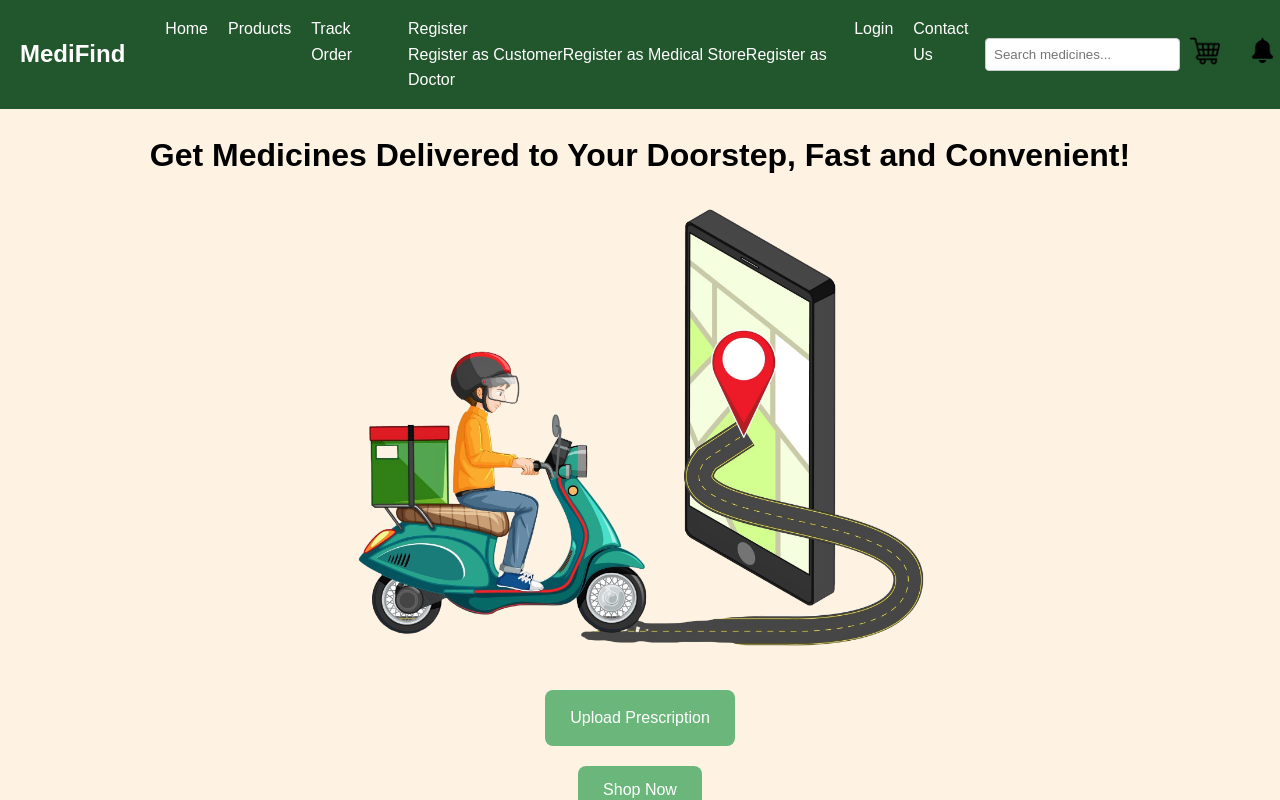
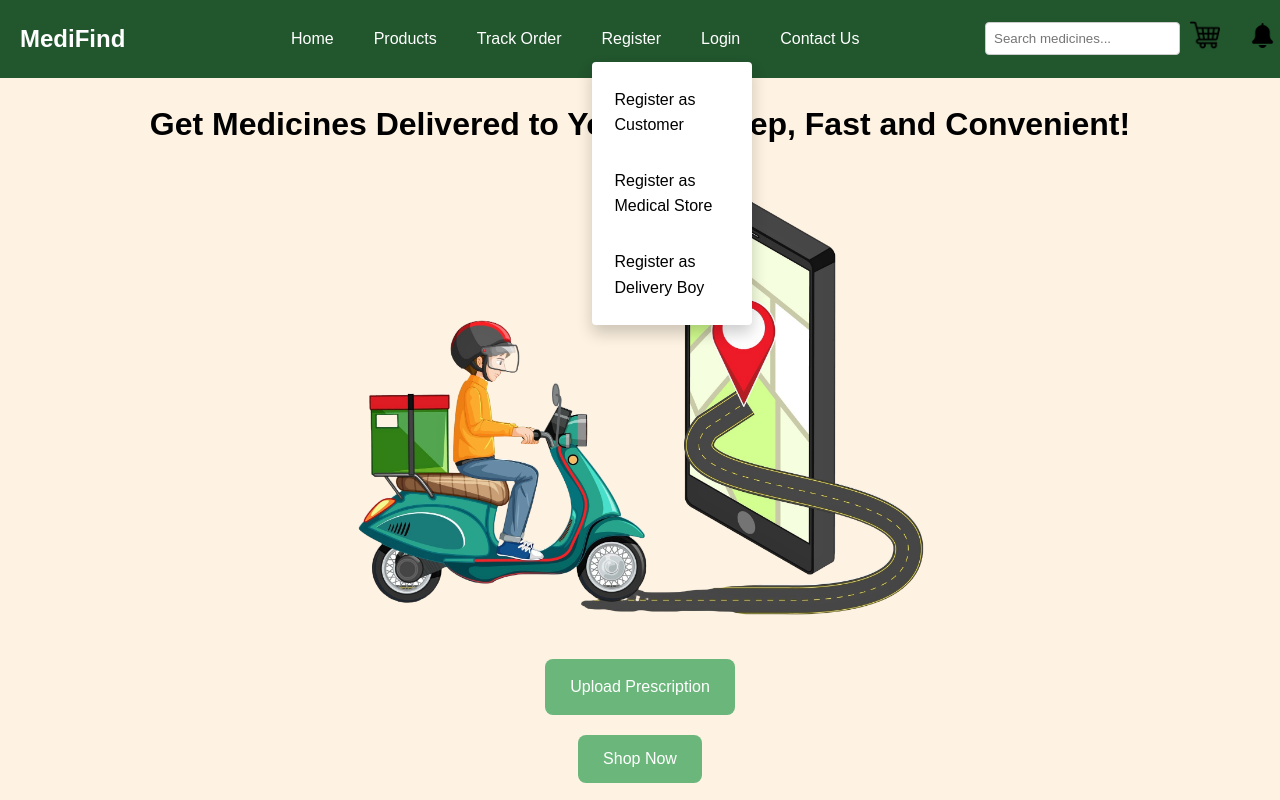
Before and after one commit to Rachanashivarkar/medifind, a React (Create React App) app: page / in a window 1280 px wide. Both pictures are taken after a click on the link "Register". Shown: the top 800 px of the page. Built offline with nearby package versions, Linux system fonts and the light colour scheme.

Commit message:
Registeration-dropdown list added

```diff
--- a/src/App.js
+++ b/src/App.js
@@ -2,6 +2,7 @@ import React, { useState } from 'react';
 import "./App.css";
 import bike from "./images/hero img 2.png";
 import Navbar from "./navbar";
+import Footer from './Footer';
 
 function App() {
     const [uploadStatus, setUploadStatus] = useState('');
@@ -48,6 +49,7 @@ function App() {
                     </button>
                 </div>
             </div>
+            <Footer/>
         </div>
     );
 }
--- a/src/navbar.css
+++ b/src/navbar.css
@@ -69,3 +69,85 @@ nav {
     transform: scale(1.1);
     opacity: 0.8;
   }
+
+  /* Register link */
+a {
+    text-decoration: none;
+    color: #fff;
+    font-size: 1em;
+    padding: 10px;
+    display: inline-block;
+    cursor: pointer;
+  }
+
+  a:hover {
+    color: #f1f1f1;
+  }
+
+  /* Dropdown container */
+  .dropdown-menu {
+    display: none;
+    position: absolute;
+    background-color: #fff; /* Light background */
+    border-radius: 4px;
+    box-shadow: 0px 8px 16px rgba(0, 0, 0, 0.2);
+    min-width: 160px;
+    padding: 10px 0;
+    z-index: 1;
+}
+
+.dropdown-menu a {
+    display: block;
+    color: #333; /* Dark text */
+    padding: 8px 16px;
+    text-decoration: none;
+    font-size: 1em;
+}
+
+.dropdown-menu a:hover {
+    background-color: #f1f1f1; /* Slightly darker background on hover */
+    color: #000; /* Black text on hover */
+}
+  /* Show dropdown when active */
+  .dropdown-menu.show {
+    display: block;
+  }
+
+  /* Optional: add spacing around the register link */
+  .nav-links li {
+    position: relative;
+  }
+  .dropdown-menu {
+    display: none; /* Initially hidden */
+    position: absolute;
+    background-color: #fff;
+    border-radius: 4px;
+    box-shadow: 0px 8px 16px rgba(0, 0, 0, 0.2);
+    min-width: 160px;
+    padding: 10px 0;
+    z-index: 1;
+  }
+  .p{
+    color: #000;
+    margin: 2px;
+    padding: 5px;
+  }
+
+  /* Dropdown items */
+  .dropdown-menu a {
+    display: block;
+    color: #333;
+    padding: 8px 16px;
+    text-decoration: none;
+    font-size: 1em;
+  }
+
+  .dropdown-menu a:hover {
+    background-color: #f1f1f1;
+    color: #000;
+  }
+
+  /* Show dropdown when active */
+  .dropdown-menu.show {
+    display: block;
+  }
--- a/src/navbar.js
+++ b/src/navbar.js
@@ -11,7 +11,6 @@ function Navbar() {
     };
 
     const registerAs = (role) => {
-        // Handle register action (can be redirected or processed)
         console.log(`Register as ${role}`);
     };
 
@@ -25,13 +24,11 @@ function Navbar() {
                     <li><a href="#">Track Order</a></li>
                     <li>
                         <a href="#" onClick={toggleRegisterDropdown}>Register</a>
-                        {isDropdownVisible && (
-                            <div id="register-dropdown" className="dropdown-menu">
-                                <a href="./Pages/customer.html" onClick={() => registerAs('user')}>Register as Customer</a>
-                                <a href="./Pages/medical.html" onClick={() => registerAs('medical-store')}>Register as Medical Store</a>
-                                <a href="./Pages/doctor.html" onClick={() => registerAs('doctor')}>Register as Doctor</a>
-                            </div>
-                        )}
+                        <div className={`dropdown-menu ${isDropdownVisible ? 'show' : ''}`}> {/* <-- Key change here */}
+                            <a href="#" onClick={() => registerAs('customer')}><p class="p">Register as Customer</p></a>
+                            <a href="#" onClick={() => registerAs('medical-store')}><p class="p">Register as Medical Store</p></a>
+                            <a href="#" onClick={() => registerAs('delivery-boy')}><p class="p">Register as Delivery Boy</p></a>
+                        </div>
                     </li>
                     <li><a href="./login.html">Login</a></li>
                     <li><a href="./contact.html">Contact Us</a></li>
@@ -48,12 +45,8 @@ function Navbar() {
                     </div>
                 </div>
             </nav>
-
-
         </div>
-
     );
 }
 
-
 export default Navbar;
```
Also changed, not shown: 1 other file (tests, documents, lock files or other folders).
